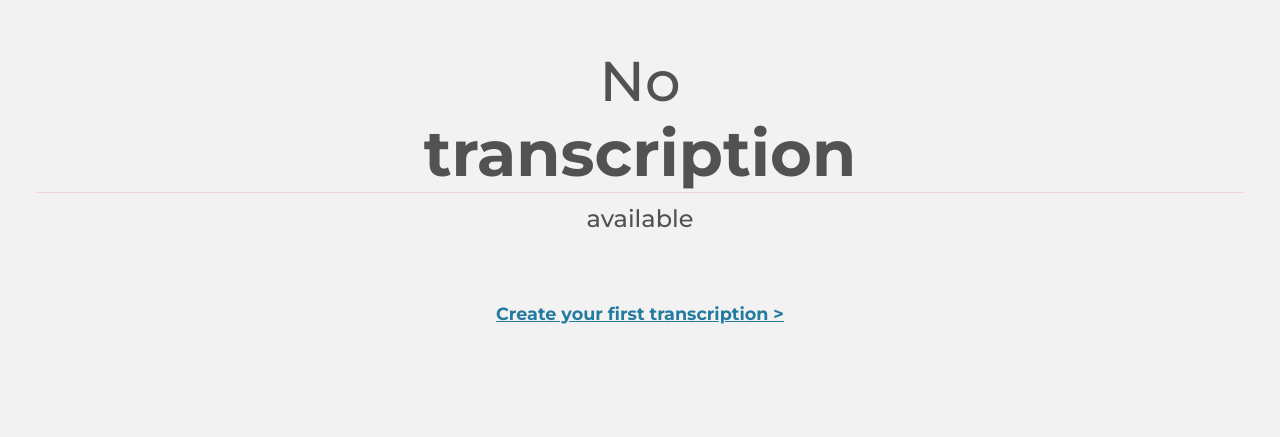
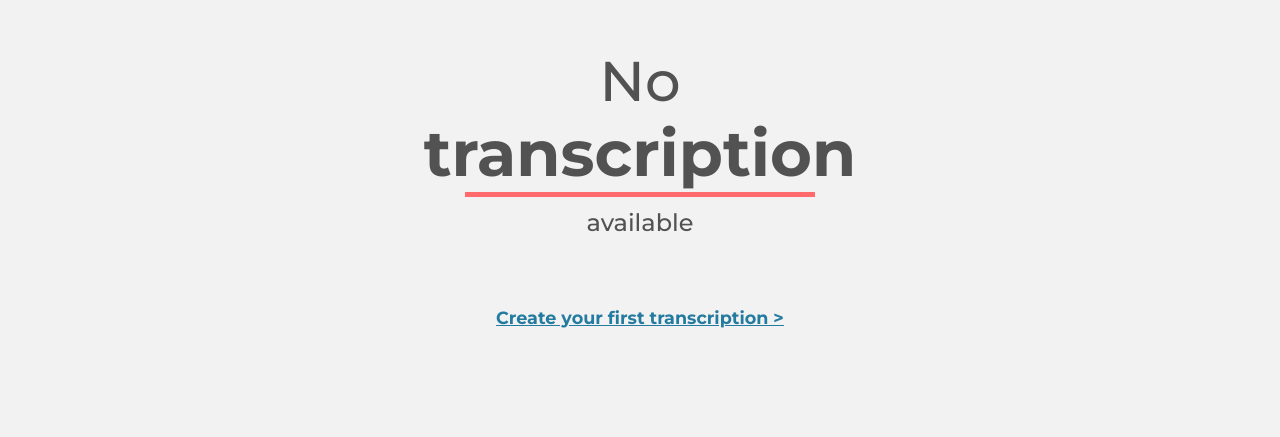
Before and after one commit to mattiolato98/ghost, a Django app: page /transcribe/list in a window 1280 px wide. Shown: the part 88-525 px from the top of the page. Run offline with Django 4.2, Linux system fonts and the light colour scheme; the visitor is signed in with stand-in values (Sample User, id 1); data that the repository does not hold is empty; parts of the project's set-up code (start-up, migrations or seed data) failed here and were passed over; some libraries are stand-ins or nearby versions; some web fonts are replaced.

Commit message:
added custom id to customize style

```diff
--- a/django-app/transcribe/templates/transcribe/transcription_list_and_detail.html
+++ b/django-app/transcribe/templates/transcribe/transcription_list_and_detail.html
@@ -56,7 +56,7 @@
                         <span class="font-5 display-4">{% translate 'No' %}</span>
                         <span class="display-3 font-7">{% translate 'transcription' %}</span>
                     </p>
-                    <hr class="site-red-text mb-2 mt-0">
+                    <hr id="no-audio-hr" class="site-red-text mb-2 mt-0">
                     <p>
                         <span class="font-5 font-size-150">{% translate 'available' %}</span>
                     </p>
```
